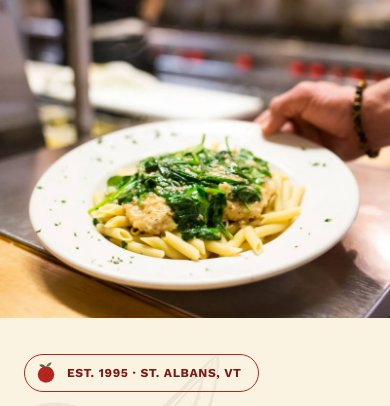
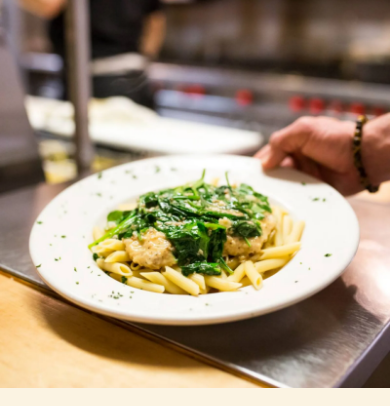
Before and after one commit to asheesh8/MimmosItalian, a website: page index.html in a window 390 px wide. Shown: the part 79-485 px from the top of the page. Drawn offline with Linux system fonts and the light colour scheme.

Commit message:
Fix logo transparency, cap catering photo height, stop cropping the square hero photo on mobile

```diff
--- a/styles.css
+++ b/styles.css
@@ -227,7 +227,8 @@ a:hover { text-decoration: underline; }
 
 @media (max-width: 860px) {
   .hero-grid { grid-template-columns: 1fr; min-height: 0; }
-  .hero-media { order: -1; clip-path: none; height: 320px; }
+  .hero-media { order: -1; clip-path: none; height: auto; }
+  .hero-media img { height: auto; aspect-ratio: 1 / 1; object-fit: cover; object-position: center 42%; }
   .hero-copy { padding: 36px 24px 40px; }
   .hero-watermark { left: -80px; width: 320px; opacity: 0.06; }
 }
@@ -329,7 +330,7 @@ a:hover { text-decoration: underline; }
 .split-feature { padding: 20px 0 84px; }
 .page-hero .split-feature, .split-feature.page-hero { padding-top: 0; }
 .split-grid { display: grid; grid-template-columns: 1fr 0.9fr; gap: 48px; align-items: center; }
-.split-media img { width: 100%; aspect-ratio: 6/5; object-fit: cover; border-radius: var(--radius-card); box-shadow: var(--shadow-card); }
+.split-media img { width: 100%; aspect-ratio: 6/5; max-height: 520px; object-fit: cover; border-radius: var(--radius-card); box-shadow: var(--shadow-card); }
 .split-notes { display: flex; flex-direction: column; gap: 14px; margin: 1.4em 0; padding: 16px 18px; background: var(--paper); border-radius: var(--radius-card); border: 1px solid var(--line); }
 .split-note-label { display: block; font-weight: 700; color: var(--tomato); font-size: 0.85rem; text-transform: uppercase; letter-spacing: 0.04em; }
 .split-note-value { display: block; color: var(--ink-soft); font-size: 0.95rem; margin-top: 2px; }
```
Also changed, not shown: assets/illustration/logo.png.
